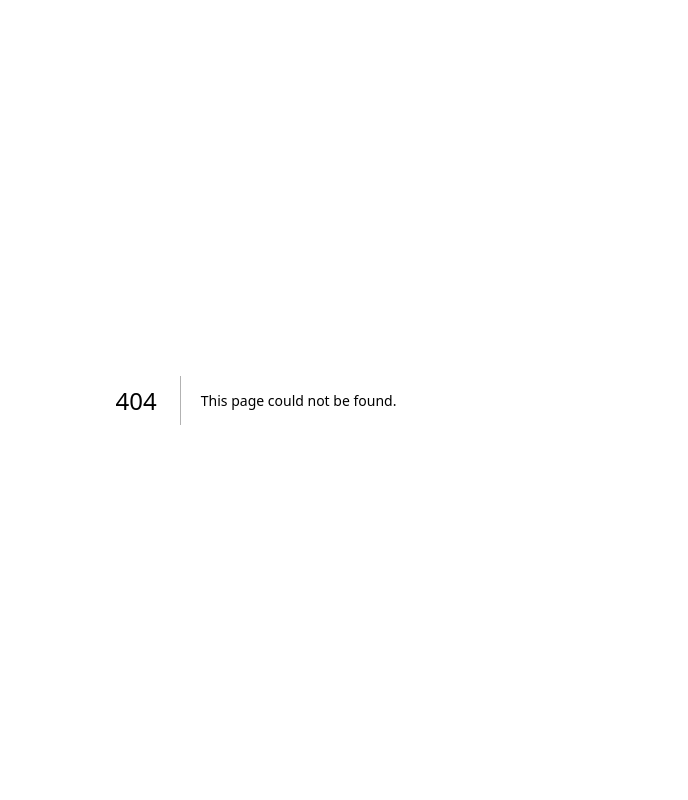
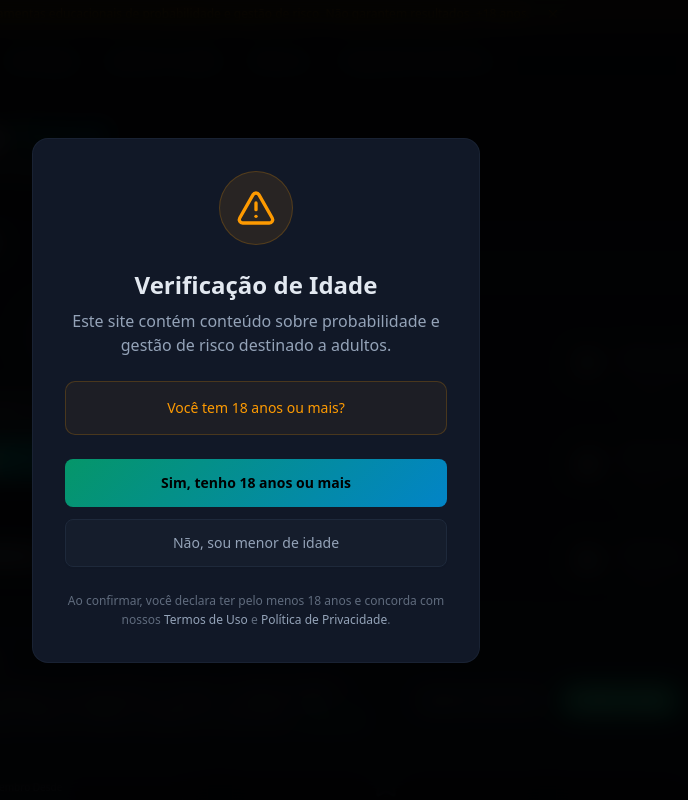
Before and after one commit to vnog2024-design/betcalcpro, a Next.js app: page /user-panel in a window 1280 px wide. Before the commit this address had no page. Shown: the top 800 px of the page, without its empty margins (384-1072 px from the left). Built offline with nearby package versions, Linux system fonts and the light colour scheme.

Commit message:
2d102045-45d9-4a28-bab3-6b96a47b5909

```diff
--- /dev/null
+++ b/src/app/user-panel/client.tsx
@@ -0,0 +1,12 @@
+'use client'
+
+import { ToolPageLayout } from '@/components/shared/tool-page-layout'
+import { UserPanel } from '@/components/tools/user-panel'
+
+export function UserPanelClient() {
+  return (
+    <ToolPageLayout>
+      <UserPanel />
+    </ToolPageLayout>
+  )
+}
--- /dev/null
+++ b/src/app/user-panel/page.tsx
@@ -0,0 +1,11 @@
+import { Metadata } from 'next'
+import { UserPanelClient } from './client'
+
+export const metadata: Metadata = {
+  title: 'Meu Painel',
+  description: 'Seu dashboard pessoal com histórico, conquistas e favoritos.',
+}
+
+export default function UserPanelPage() {
+  return <UserPanelClient />
+}
```
